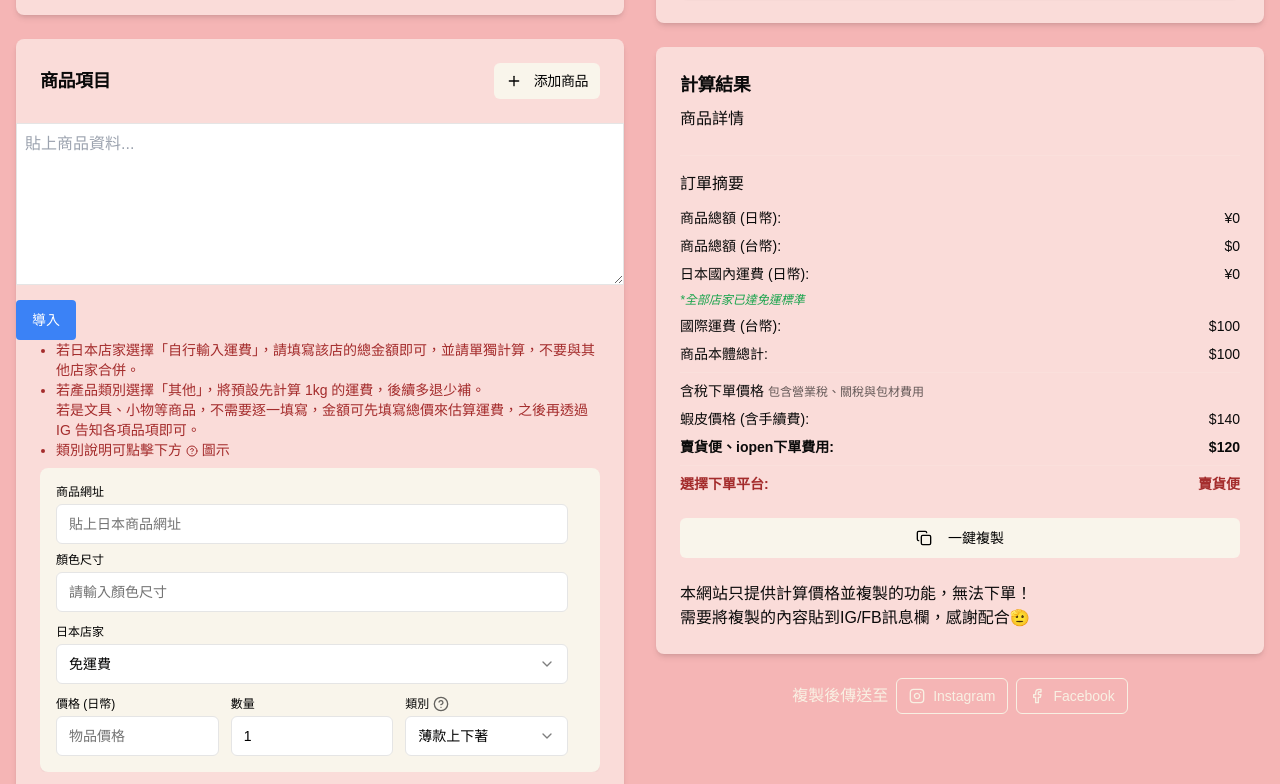
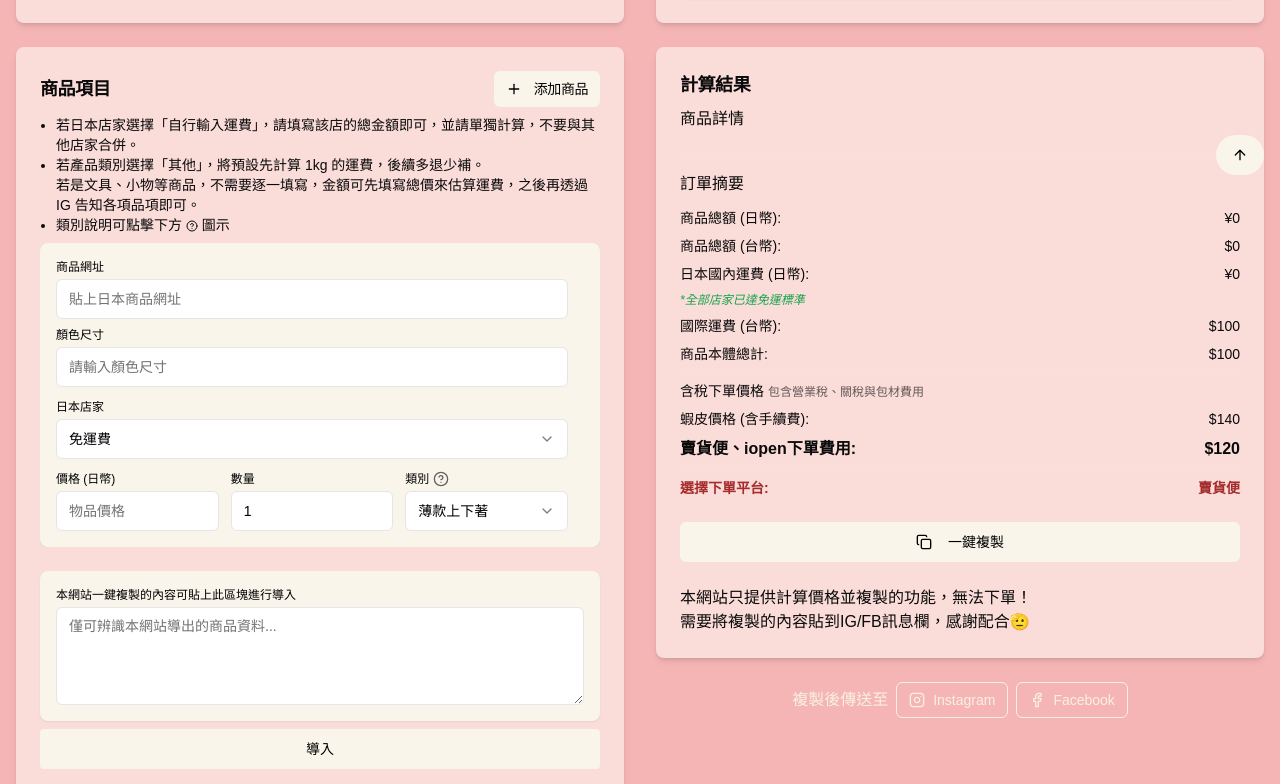
Before and after one commit to magejiaaa/mj_japan, a Next.js app: page / in a window 1280 px wide. Shown: the part 609-1393 px from the top of the page. Built offline with nearby package versions, Linux system fonts and the light colour scheme; no server answers.

Commit message:
新增回到頂部按鈕，更新匯率編輯提示樣式，重構商品導入區域

```diff
--- a/src/app/page.tsx
+++ b/src/app/page.tsx
@@ -7,10 +7,11 @@ import ProductForm from "@/components/product-form"
 import CalculationResult from "@/components/calculation-result"
 import CategoryModal from "@/components/category-modal"
 import Footer from "@/components/footer"
+import { Button } from "@/components/ui/button"
 import PlatformSelector from "@/components/platform-selector"
 import { ThemeProvider } from "@/components/theme-provider"
 import type { ProductItem, CalculationSummary } from "@/lib/types"
-import { Instagram, Facebook } from "lucide-react"
+import { Instagram, Facebook, ArrowUp } from "lucide-react"
 import { storeShippingConfig } from "@/lib/storeShippingConfig"
 
 export default function Home() {
@@ -327,6 +328,11 @@ export default function Home() {
                   </a>
                 </div>
               </div>
+
+              {/* scroll to top */}
+              <Button onClick={() => window.scrollTo({ top: 0, behavior: "smooth" })} className="bg-[#F9F5EB] hover:bg-[#F9F5EB]/80 text-black dark:bg-[#3D2A2D] dark:hover:bg-[#3D2A2D]/80 dark:text-white rounded-full fixed bottom-4 right-4">
+                <ArrowUp className="h-4 w-4" />
+              </Button>
             </main>
 
             <Footer />
--- a/src/components/calculation-result.tsx
+++ b/src/components/calculation-result.tsx
@@ -253,14 +253,14 @@ export default function CalculationResult({ products, summary, exchangeRate, sto
               {/* 显示两个平台的价格 */}
               <h3 className="font-medium mt-4 mb-3 border-t border-[#F8F0E3]/20 pt-2">含稅下單價格 <span className="text-xs text-black/60 dark:text-white/60">包含營業稅、關稅與包材費用</span></h3>
               <div className="flex justify-between items-center">
-                <span className={summary.selectedPlatform === "shopee" ? "font-bold" : ""}>蝦皮價格 (含手續費):</span>
-                <span className={summary.selectedPlatform === "shopee" ? "font-bold" : ""}>
+                <span className={summary.selectedPlatform === "shopee" ? "font-bold text-base" : ""}>蝦皮價格 (含手續費):</span>
+                <span className={summary.selectedPlatform === "shopee" ? "font-bold text-base" : ""}>
                   {formatCurrency(summary.shopeePrice, "TWD")}
                 </span>
               </div>
               <div className="flex justify-between items-center">
-                <span className={["myship", "iopen"].includes(summary.selectedPlatform) ? "font-bold" : ""}>賣貨便、iopen下單費用:</span>
-                <span className={["myship", "iopen"].includes(summary.selectedPlatform) ? "font-bold" : ""}>
+                <span className={["myship", "iopen"].includes(summary.selectedPlatform) ? "font-bold text-base" : ""}>賣貨便、iopen下單費用:</span>
+                <span className={["myship", "iopen"].includes(summary.selectedPlatform) ? "font-bold text-base" : ""}>
                   {formatCurrency(summary.otherPlatformPrice, "TWD")}
                 </span>
               </div>
--- a/src/components/exchange-rate.tsx
+++ b/src/components/exchange-rate.tsx
@@ -74,7 +74,7 @@ export default function ExchangeRate({ rate, lastUpdated, onRefresh, onRateChang
         <div className="text-xs mt-2 opacity-70 leading-5">
           最後更新: {lastUpdated} <br />
           每日下午16:00自動更新收盤價，更新有延遲，如未更新可手動編輯匯率
-          <p className="text-[#a42c2c]">🎀🎀zozotown、canshop匯率請依照IG公告進行編輯</p>
+          <p className="text-[#a42c2c] text-lg font-bold">‼️zozotown、can online shop匯率請依照IG公告進行編輯‼️</p>
         </div>
       </CardContent>
     </Card>
--- a/src/components/product-form.tsx
+++ b/src/components/product-form.tsx
@@ -3,6 +3,7 @@
 import { Plus, HelpCircle } from "lucide-react"
 import { Button } from "@/components/ui/button"
 import { Card, CardContent, CardHeader, CardTitle } from "@/components/ui/card"
+import { Textarea } from "@/components/ui/textarea"
 import ProductItem from "@/components/product-item"
 import type { ProductItem as ProductItemType } from "@/lib/types"
 import React from "react"
@@ -43,7 +44,7 @@ export default function ProductForm({
       const storeKey = storeMatch ? getStoreKey(storeMatch[1].trim()) : undefined;
       const priceMatch = item.match(/價格:\s*¥([\d,]+)/);
       const price = priceMatch?.[1] ? Number(priceMatch[1].replace(/,/g, "")) : 0;
-      const colorMatch = item.match(/顏色尺寸:\s*(.*)/);
+      const colorMatch = item.match(/顏色尺寸:\s*([\s\S]*?)類別:/);
       const categoryMatch = item.match(/類別:\s*(.*)/);
       const categoryKey = categoryMatch ? getCategoryKey(categoryMatch[1].trim()) : undefined;
       const quantityMatch = item.match(/數量:\s*(\d+)/);
@@ -53,10 +54,10 @@ export default function ProductForm({
       return {
         id: Math.random().toString(36).slice(2),
         url: urlMatch?.[1]?.trim() || "",
-        store: storeKey,
+        store: storeKey ?? "",
         price,
         color: colorMatch?.[1]?.trim() || "",
-        category: categoryKey,
+        category: categoryKey ?? "",
         quantity: quantityMatch?.[1] ? Number(quantityMatch[1]) : 1,
         customShippingFee: shippingMatch?.[1] ? Number(shippingMatch[1]) : 0,
       };
@@ -85,23 +86,7 @@ export default function ProductForm({
           </Button>
         </CardTitle>
       </CardHeader>
-      {/* 導入商品資料區塊 */}
-      <div className="mt-4">
-        <textarea
-          value={importText}
-          onChange={e => setImportText(e.target.value)}
-          rows={6}
-          className="w-full border p-2"
-          placeholder="貼上商品資料..."
-        />
-        <Button
-          onClick={handleImport}
-          className="mt-2 px-4 py-2 bg-blue-500 text-white rounded"
-        >
-          導入
-        </Button>
-      </div>
-      <ul className="pl-10 pr-6 mb-2 text-sm text-[#a42c2c] dark:text-gray-400 list-disc">
+      <ul className="pl-10 pr-6 mb-2 text-sm dark:text-gray-400 list-disc">
         <li>若日本店家選擇「自行輸入運費」，請填寫該店的總金額即可，並請單獨計算，不要與其他店家合併。</li>
         <li>若產品類別選擇「其他」，將預設先計算 1kg 的運費，後續多退少補。<br />若是文具、小物等商品，不需要逐一填寫，金額可先填寫總價來估算運費，之後再透過 IG 告知各項品項即可。</li>
         <li>類別說明可點擊下方 <HelpCircle className="h-3 w-3 inline-block" /> 圖示</li>
@@ -120,6 +105,27 @@ export default function ProductForm({
           ))}
         </div>
       </CardContent>
+      {/* 導入商品資料區塊 */}
+      <div className="pb-6 mx-6">
+        <div className="p-4 bg-[#F9F5EB] dark:bg-[#3D2A2D] rounded-lg shadow-sm">
+          <label className="block text-xs font-medium text-black dark:text-white mb-1">
+            本網站一鍵複製的內容可貼上此區塊進行導入
+          </label>
+          <Textarea
+            value={importText}
+            onChange={e => setImportText(e.target.value)}
+            rows={4}
+            className="w-full"
+            placeholder="僅可辨識本網站導出的商品資料..."
+          />
+        </div>
+        <Button
+          onClick={handleImport}
+          className="mt-2 px-4 py-2 w-full bg-[#F9F5EB] hover:bg-[#F9F5EB]/80 text-black dark:bg-[#3D2A2D] dark:hover:bg-[#3D2A2D]/80 dark:text-white rounded"
+        >
+          導入
+        </Button>
+      </div>
     </Card>
   )
 }
```
